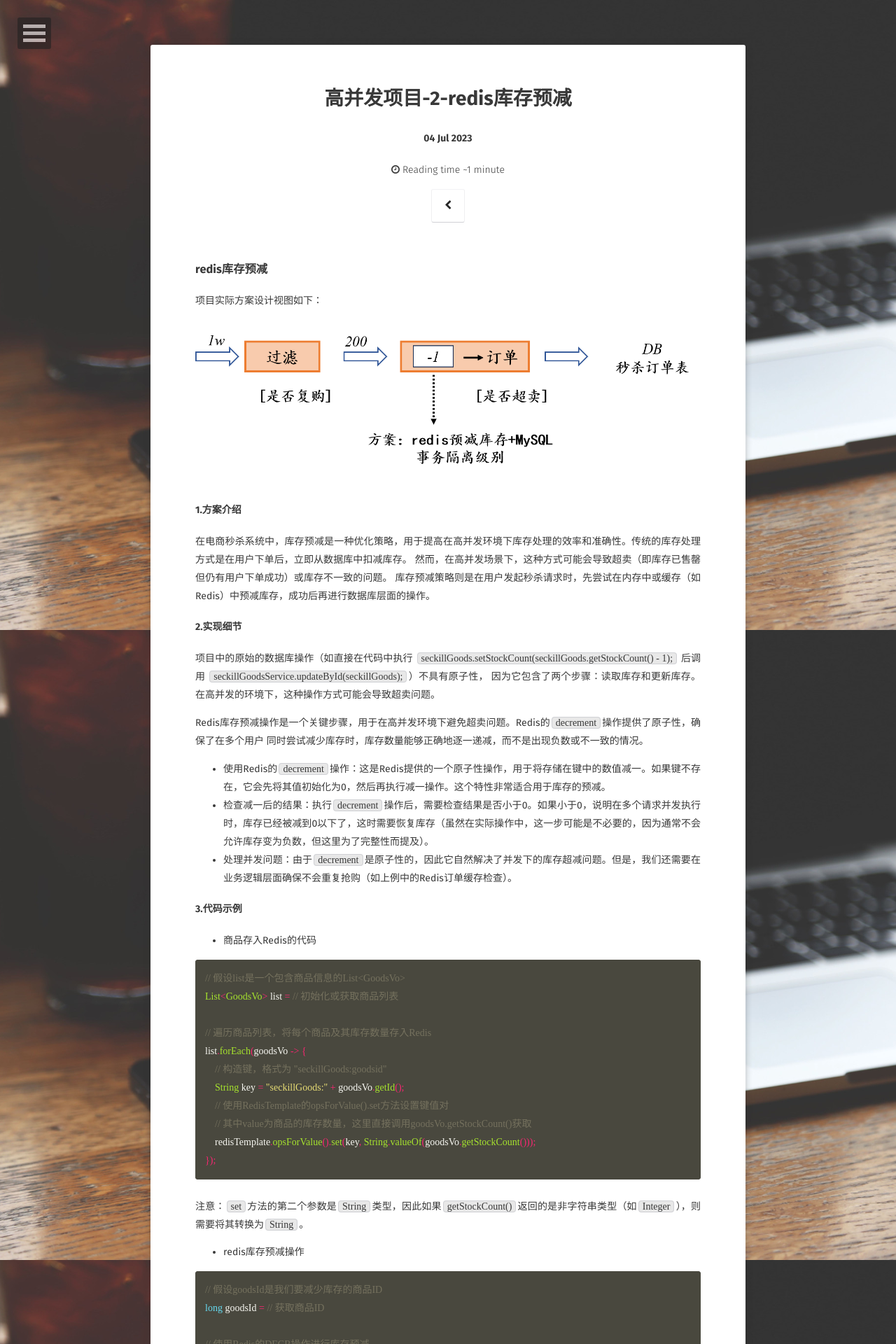
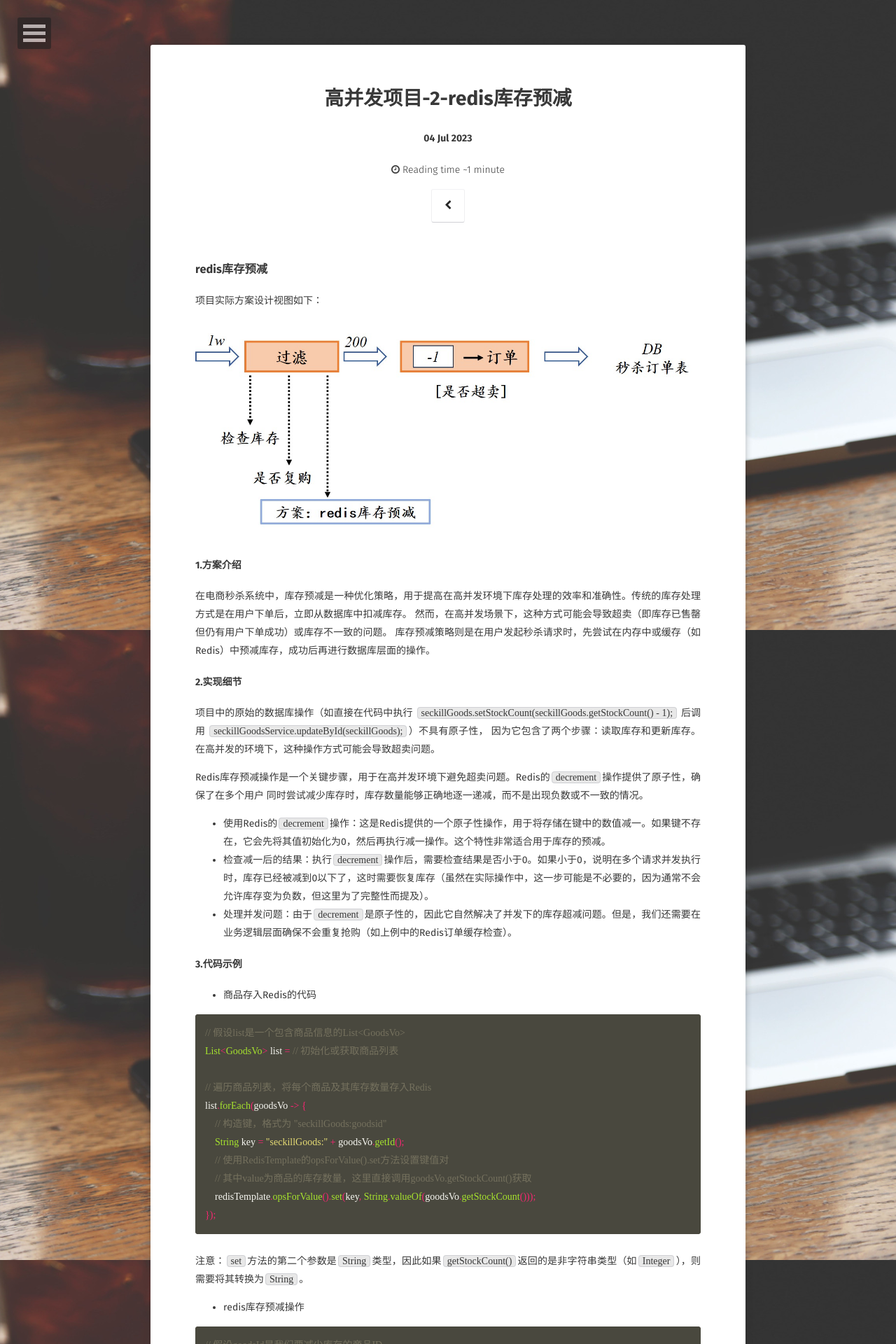
Before and after one commit to xubin2000/xubin2000.github.io, a Jekyll site: the page built from _posts/2023-07-04-redis库存预减.md, in a window 1280 px wide. Shown: the top 1920 px of the page at 70% size. Built offline with Jekyll 4.4.1, drawn with Linux system fonts in a browser that asks for light colours; some web fonts are replaced.

Commit message:
Update 2023-07-04-redis库存预减.md

```diff
--- a/_posts/2023-07-04-redis库存预减.md
+++ b/_posts/2023-07-04-redis库存预减.md
@@ -13,7 +13,7 @@ comments: false
 项目实际方案设计视图如下：
 
 <figure>
-	<a href="../assets/img/picture/redis.png"><img src="../assets/img/picture/redis.png"></a>
+	<a href="../assets/img/picture/redis.jpg"><img src="../assets/img/picture/redis.jpg"></a>
 </figure>
 
 #### 1.方案介绍
```
